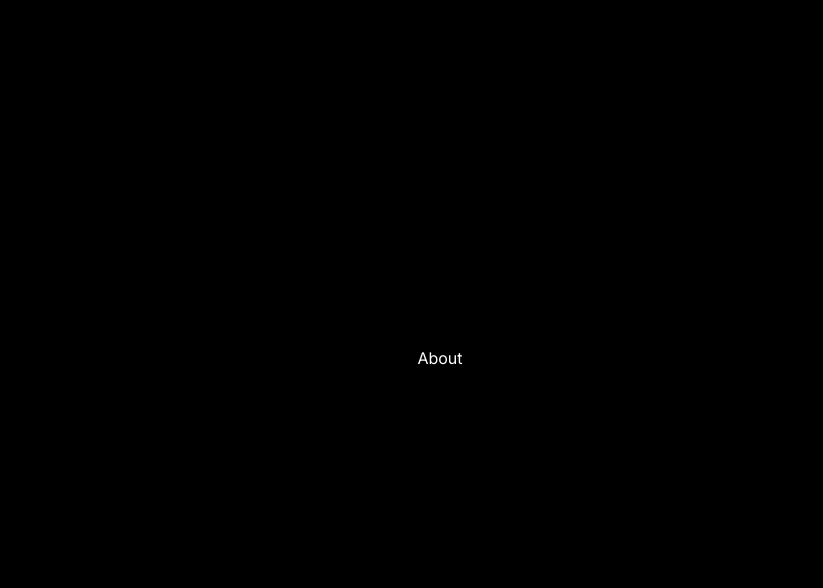
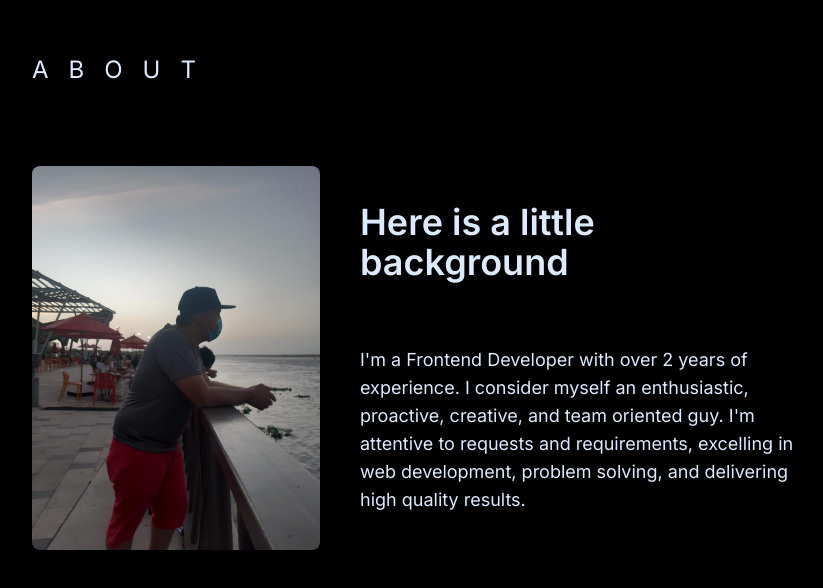
Before and after one commit to davidleon2115/portfolio, a Next.js app: page / in a window 1280 px wide. Shown: the part 842-1430 px from the top of the page, without its empty margins (200-1023 px from the left). Built offline with nearby package versions, Linux system fonts and the light colour scheme.

Commit message:
refactor: Update About component with motion and lazy loading
Apply motion animations to the About component for a more engaging user experience. Also, implement lazy loading for the profile image to improve page load performance.

```diff
--- a/src/components/About.tsx
+++ b/src/components/About.tsx
@@ -1,7 +1,39 @@
+"use client";
+import { motion } from "framer-motion";
+
 type Props = {};
 
 export function About({}: Props) {
   return (
-    <div className="min-h-screen flex justify-center items-center">About</div>
+    <motion.div
+      initial={{ opacity: 0 }}
+      whileInView={{ opacity: 1 }}
+      transition={{ duration: 1.5 }}
+      className="flex text-blue-100 flex-col relative min-h-screen text-center md:text-left md:flex-row max-w-4xl px-10 mx-auto items-center"
+    >
+      <h3 className="absolute top-24 uppercase justify-evenly tracking-[20px] text-blue-100 text-2xl">
+        <span className="opacity-0 md:hidden">.</span>About
+      </h3>
+
+      <motion.img
+        initial={{ x: -100, opacity: 0 }}
+        whileInView={{ x: 0, opacity: 1 }}
+        transition={{ duration: 1 }}
+        src="/Image2.jpg"
+        className="mx-auto mt-40 md:mt-0 mb-16  md:mb-0 flex-shrink-0 w-56 h-56 rounded-full object-cover md:rounded-lg md:w-64 md:h-95 lg:w-80 lg:h-80 xl:w-72 xl:h-96"
+        alt="Foto de perfil del autor"
+      />
+
+      <div className="space-y-16 px-0 md:px-10">
+        <h4 className="text-4xl font-semibold">Here is a little background</h4>
+        <p className="text-left text-lg">
+          I&apos;m a Frontend Developer with over 2 years of experience. I
+          consider myself an enthusiastic, proactive, creative, and team
+          oriented guy. I&apos;m attentive to requests and requirements,
+          excelling in web development, problem solving, and delivering high
+          quality results.
+        </p>
+      </div>
+    </motion.div>
   );
 }
```
Also changed, not shown: public/Image2.jpg (added).
